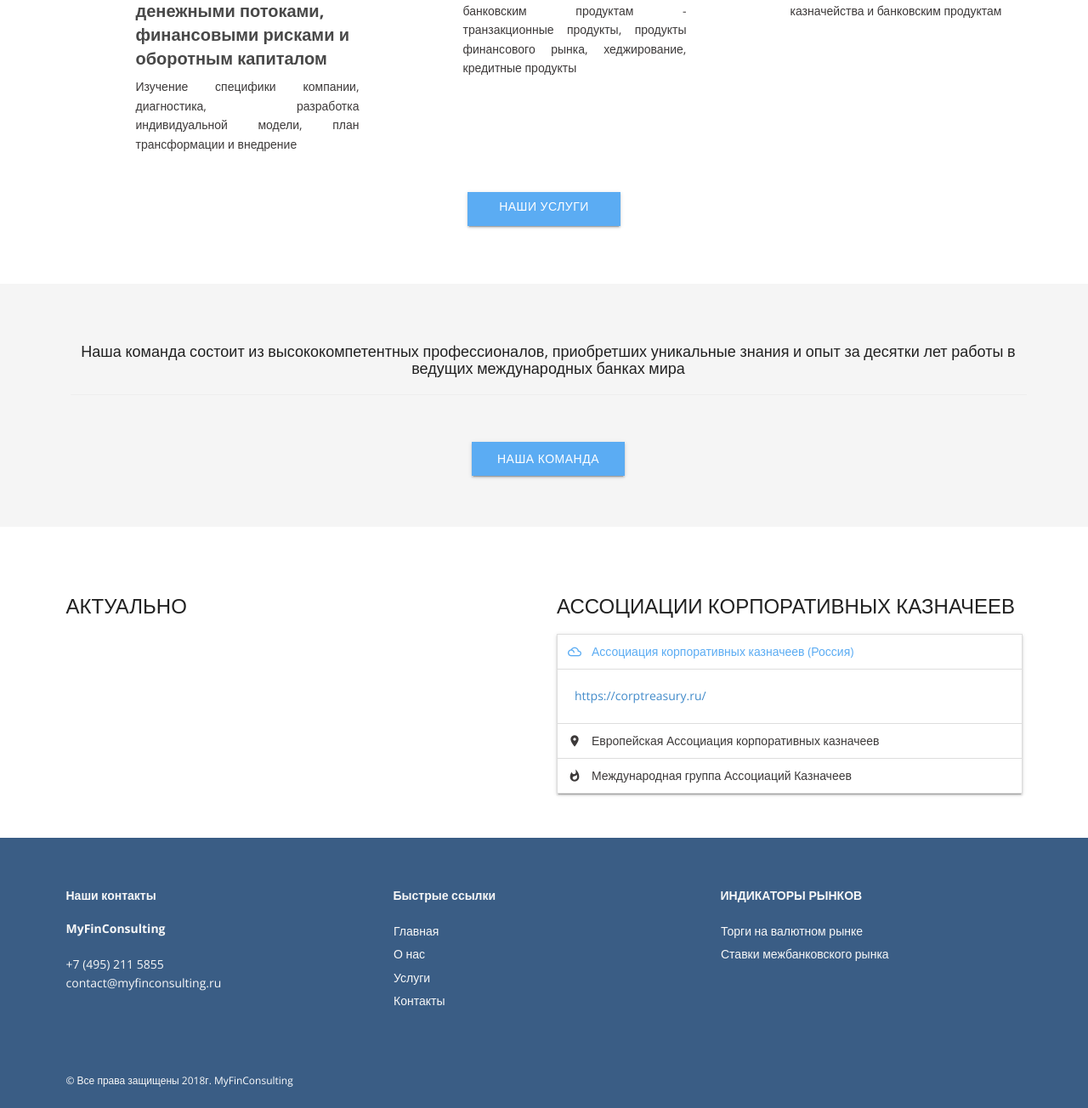
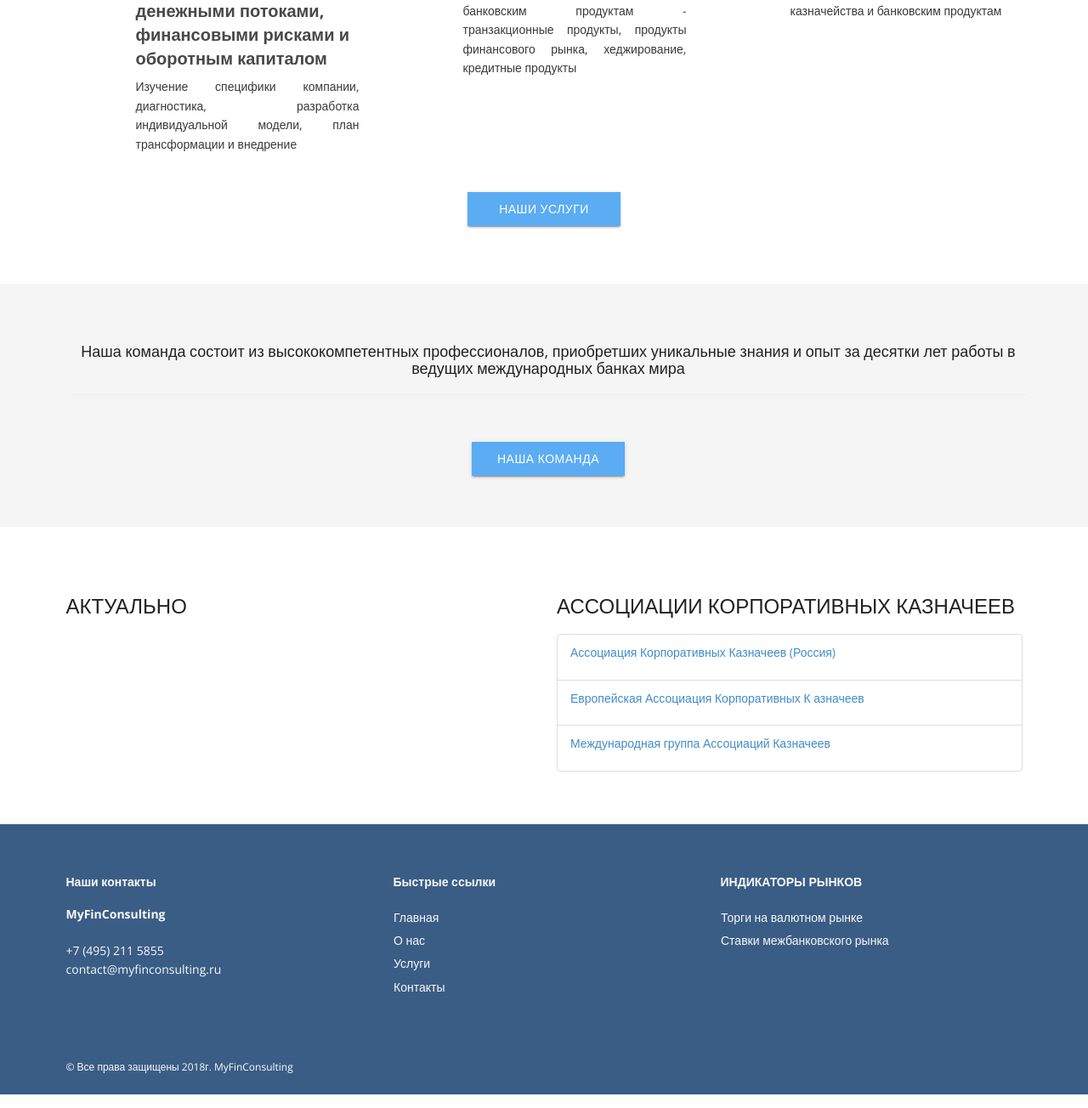
Before and after one commit to doncu/myfinconsultingsite, a Flask app: page / in a window 1280 px wide. Shown: the part 847-2151 px from the top of the page at 85% size. Run offline with Flask 2, Linux system fonts and the light colour scheme; parts of the project's set-up code (start-up, migrations or seed data) failed here and were passed over; some libraries are stand-ins or nearby versions.

Commit message:
last changes and change log

```diff
--- a/templates/about.html
+++ b/templates/about.html
@@ -56,7 +56,7 @@
                                     <li style="list-style-type: disc"><p style="text-align: justify">{{ gettext('Специализация: транзакционные продукты, консалтинг по построению
                                     казначейств, фабрик платежей и единых центров обслуживания,
                                     управление рисками')}}</p></li>
-                                    <li style="list-style-type: disc"><p style="text-align: justify">{{ gettext('24 года в ведущих международных банках: Ситибанк, АБН АМРО, Юникредит')}}</p></li>
+                                    <li style="list-style-type: disc"><p style="text-align: justify">{{ gettext('24 года в ведущих международных банках: Ситибанк, АБН АМРО, ММБ (сейчас - Юникредит)')}}</p></li>
                                     <li style="list-style-type: disc"><p style="text-align: left">{{ gettext('Руководство международным кластером (8 стран) и многонациональными командами')}}</p></li>
                                     <li style="list-style-type: disc"><p style="text-align: justify">{{ gettext('Работа с ведущими российскими и международными компаниями')}}</p></li>
                                 </ul>
@@ -74,7 +74,7 @@
                                 <p style="text-align: center; margin-bottom: 5%">{{ gettext('Управляющий партнер')}}</p>
                                 <ul style="display: block; list-style-type: disc; -webkit-margin-before: 1em; -webkit-margin-after: 1em; -webkit-margin-start: 0; -webkit-margin-end: 0; -webkit-padding-start: 8%;">
                                     <li style="list-style-type: disc"><p style="text-align: justify">{{ gettext('Специализация: продукты финансового рынка, управление финансовыми рисками, кредитование с иcпользованием акций и других ценных бумаг')}}</p></li>
-                                    <li style="list-style-type: disc"><p style="text-align: justify">{{ gettext('24 года в ведущих международных банках: Ситибанк, ИНГ Банк, Юникредит')}}</p></li>
+                                    <li style="list-style-type: disc"><p style="text-align: justify">{{ gettext('24 года в ведущих международных банках: Ситибанк, ИНГ Банк, ММБ (сейчас - Юникредит)')}}</p></li>
                                     <li style="list-style-type: disc"><p style="text-align: justify">{{ gettext('Руководство департаментами маркетинга и продаж финансовых инструментов')}}</p></li>
                                     <li style="list-style-type: disc"><p style="text-align: justify">{{ gettext('Работа с ведущими российскими и международными компаниями')}}</p></li>
                                 </ul>
--- a/templates/index.html
+++ b/templates/index.html
@@ -115,7 +115,7 @@
                     </div>
                 </div>
             </div>
-                <a href="/services/" class="btn btn-primary waves-effect waves-dark center-block" style="height: 40px; width: 180px; margin-bottom: 6%;">{{ gettext('Наши услуги')}}</a>
+                <a href="/services/" class="btn btn-primary waves-effect waves-dark center-block" style="height: 40px; width: 180px; padding: 9px 12px; margin-bottom: 6%;">{{ gettext('Наши услуги')}}</a>
         </div>
 	</section>
 
@@ -130,7 +130,7 @@
                     <hr>
 				</div>
 			</div>
-            <a href="/about/" class="btn btn-primary waves-effect waves-dark center-block" style="height: 40px; width: 180px; align-content: center">{{ gettext('Наша команда')}}</a>
+            <a href="/about/" class="btn btn-primary waves-effect waves-dark center-block" style="height: 40px; width: 180px; padding: 9px 12px; align-content: center">{{ gettext('Наша команда')}}</a>
 		</div>
 	</section>
 
@@ -141,44 +141,24 @@
 								<div class="block-heading-two">
 									<h3><span>{{ gettext('АКТУАЛЬНО') }}</span></h3>
 								</div>
-								<!-- Accordion starts -->
-{#							  <ul class="collapsible" id="accordionSection" data-collapsible="accordion">#}
-{#								<li>#}
-{#								  <div class="collapsible-header active"><i class="material-icons">filter_drama</i>{{ gettext('Ассоциация корпоративных казначеев (Россия)')}} </div>#}
-{#								  <div class="collapsible-body"><p><a href="https://corptreasury.ru" target="_blank">https://corptreasury.ru/</a></p></div>#}
-{#								</li>#}
-{#								<li>#}
-{#								  <div class="collapsible-header"><i class="material-icons">place</i>{{ gettext('Европейская Ассоциация корпоративных казначеев')}} </div>#}
-{#								  <div class="collapsible-body"><p><a href="https://www.eact.eu" target="_blank">https://www.eact.eu/</a></p></div>#}
-{#								</li>#}
-{#								<li>#}
-{#								  <div class="collapsible-header"><i class="material-icons">whatshot</i>{{ gettext('Международная группа Ассоциаций Казначеев')}}</div>#}
-{#								  <div class="collapsible-body"><p><a href="https://www.igta.org" target="_blank">https://www.igta.org/</a></p></div>#}
-{#								</li>#}
-{#							  </ul>#}
-														 <!-- Accordion ends -->
 							</div>
 
                             <div class="col-md-6">
 								<div class="block-heading-two">
 									<h3><span>{{ gettext('АССОЦИАЦИИ КОРПОРАТИВНЫХ КАЗНАЧЕЕВ')}}</span></h3>
 								</div>
-								<!-- Accordion starts -->
-							  <ul class="collapsible" id="accordionSection" data-collapsible="accordion">
-								<li>
-								  <div class="collapsible-header active"><i class="material-icons">filter_drama</i>{{ gettext('Ассоциация корпоративных казначеев (Россия)')}} </div>
-								  <div class="collapsible-body"><p><a href="https://corptreasury.ru" target="_blank">https://corptreasury.ru/</a></p></div>
-								</li>
-								<li>
-								  <div class="collapsible-header"><i class="material-icons">place</i>{{ gettext('Европейская Ассоциация корпоративных казначеев')}} </div>
-								  <div class="collapsible-body"><p><a href="https://www.eact.eu" target="_blank">https://www.eact.eu/</a></p></div>
-								</li>
-								<li>
-								  <div class="collapsible-header"><i class="material-icons">whatshot</i>{{ gettext('Международная группа Ассоциаций Казначеев')}}</div>
-								  <div class="collapsible-body"><p><a href="https://www.igta.org" target="_blank">https://www.igta.org/</a></p></div>
-								</li>
-							  </ul>
-														 <!-- Accordion ends -->
+
+                                <ul class="list-group">
+                                  <li class="list-group-item">
+                                      <p><a href="https://corptreasury.ru" target="_blank">{{ gettext('Ассоциация Корпоративных Казначеев (Россия)')}}</a></p>
+                                  </li>
+                                  <li class="list-group-item">
+                                      <p><a href="https://www.eact.eu" target="_blank">{{ gettext('Европейская Ассоциация Корпоративных К азначеев')}}</a></p>
+                                  </li>
+                                  <li class="list-group-item">
+                                      <p><a href="https://www.igta.org" target="_blank">{{ gettext('Международная группа Ассоциаций Казначеев')}}</a></p>
+                                  </li>
+                                </ul>
 							</div>
 						</div>
 						<br>
--- a/templates/services.html
+++ b/templates/services.html
@@ -38,7 +38,7 @@
                                     <div class="skill-home-solid clearfix">
                                         <div class="col-md-4">
                                             <div class="box-area" style="border: solid 1px #1891EC; text-align: justify; width: 350px; height: 403px">
-                                                <h4><b>{{ gettext('Изучение специфики компании')}}</b></h4>
+                                                <h5><b>{{ gettext('ИЗУЧЕНИЕ СПЕЦИФИКИ КОМПАНИИ')}}</b></h5>
                                                 <ul style="display: block; list-style-type: disc; -webkit-margin-before: 1em; -webkit-margin-after: 1em; -webkit-margin-start: 0; -webkit-margin-end: 0; -webkit-padding-start: 8%;">
                                                     <li style="list-style-type: disc">{{ gettext('ЭКОСИСТЕМА (отрасль, география, клиенты, поставщики, законодательство и т.п.)')}}
                                                     </li>
@@ -116,7 +116,7 @@
                                                     <li style="list-style-type: disc">{{ gettext('облачные решения')}}</li>
                                                     <li style="list-style-type: disc">{{ gettext('системы распределенного реестра (блокчейн)')}}</li>
                                                     <li style="list-style-type: disc">{{ gettext('каналы связи с банками')}}</li>
-                                                    <li style="list-style-type: disc">{{ gettext('банк-Клиент, host-to- host, SWIFT и др.')}}</li>
+                                                    <li style="list-style-type: disc">{{ gettext('банк-клиент, host-to- host, SWIFT и др.')}}</li>
                                                     <li style="list-style-type: disc">{{ gettext('торговые системы')}}</li>
                                                     <li style="list-style-type: disc">{{ gettext('информационные системы')}}</li>
                                                 </ul>
@@ -154,7 +154,7 @@
                                         </div>
                                         <div class="col-md-4">
                                             <div class="box-area" style="border: solid 1px #1891EC; width: 350px; height: 175px">
-                                                <h5 style="text-align: justify; margin-bottom: 26%; text-transform: uppercase"><b>{{ gettext('РАЗРАБОТКА')}}</b><b> {{ gettext ('внутренних регламентных')}}</b> <b>{{ gettext('ДОКУМЕНТОВ')}}</b><b>{{ gettext('а также')}}</b> <b>{{ gettext('СОПРОВОЖДЕНИЕ ВНЕДРЕНИЯ')}}</b></h5>
+                                                <h5 style="text-align: justify; margin-bottom: 26%; text-transform: uppercase"><b>{{ gettext('РАЗРАБОТКА')}}</b><b> {{ gettext ('внутренних регламентных')}}</b> <b>{{ gettext('ДОКУМЕНТОВ')}}</b><b>{{ gettext(', а также')}}</b> <b>{{ gettext('СОПРОВОЖДЕНИЕ ВНЕДРЕНИЯ')}}</b></h5>
                                             </div>
                                         </div>
                                     </div>
```
Also changed, not shown: static/img/favicon.png, translations/en/LC_MESSAGES/messages.po, 4 other files.
